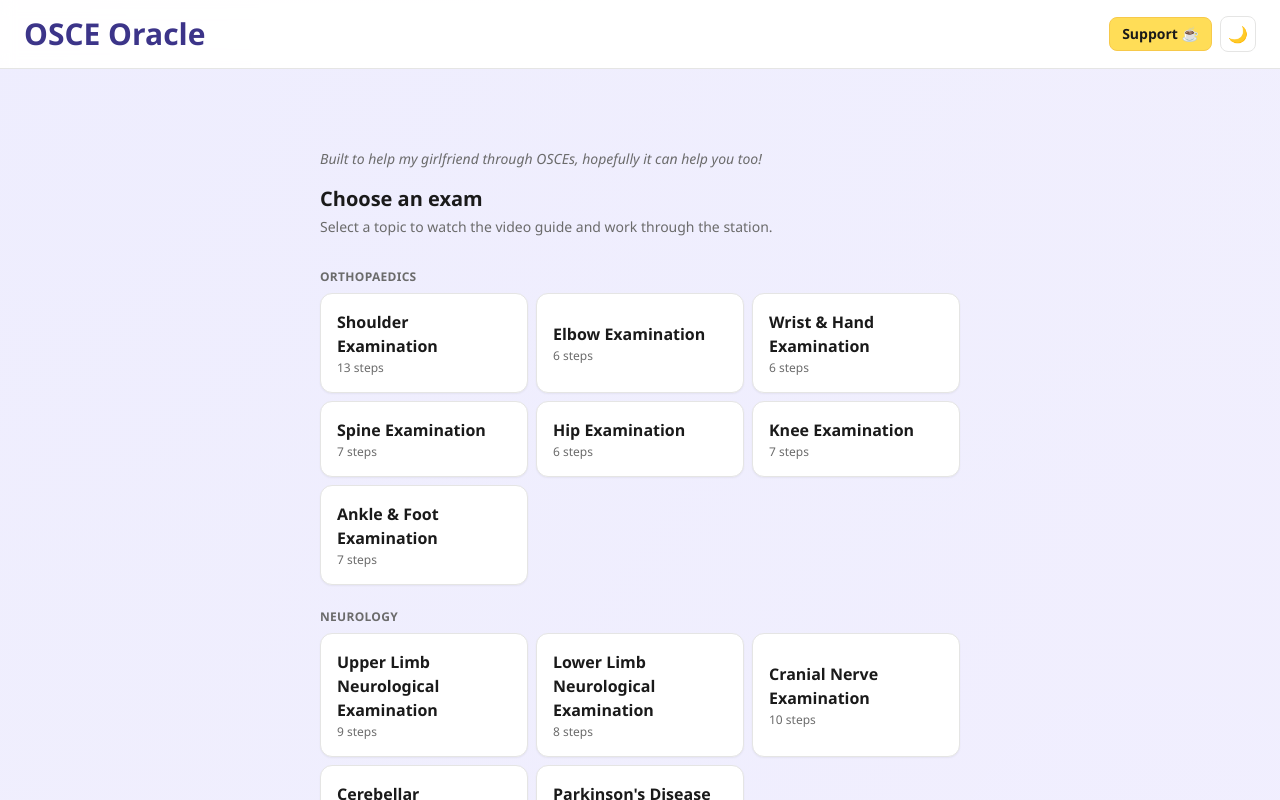
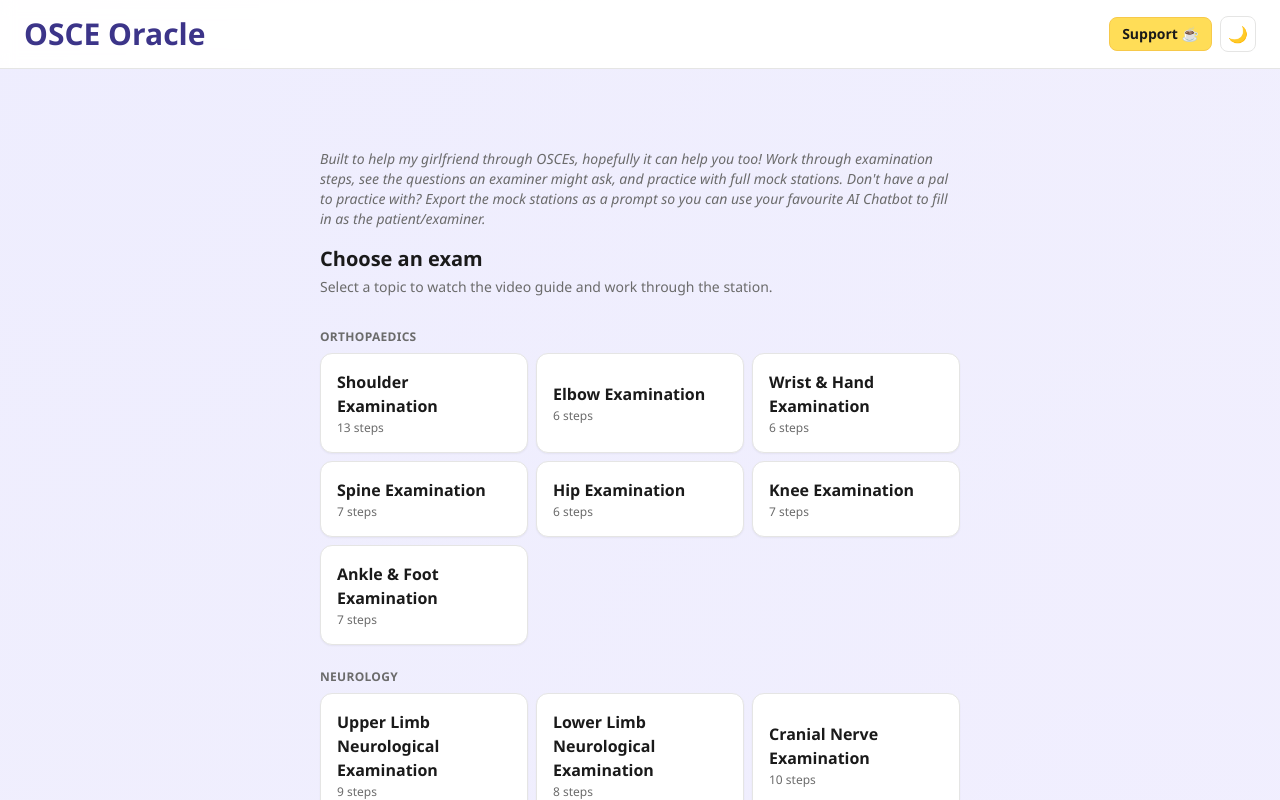
Before and after one commit to amacrutherford/osce, a React (Vite) app in the folder osce/: page / in a window 1280 px wide. Shown: the top 800 px of the page. Built offline with nearby package versions, Linux system fonts and the light colour scheme.

Commit message:
landing text

```diff
--- a/osce/src/components/LandingPage.tsx
+++ b/osce/src/components/LandingPage.tsx
@@ -28,7 +28,9 @@ export function LandingPage({
     <div className="mx-auto w-full max-w-2xl px-4 py-10 md:py-14">
       <div className="mb-8">
         <p className="mb-4 text-sm italic text-[#6b6b6b] dark:text-zinc-400">
-          Built to help my girlfriend through OSCEs, hopefully it can help you too!
+          Built to help my girlfriend through OSCEs, hopefully it can help you too! Work through examination steps, see the questions an examiner might ask, and practice with full mock stations.
+
+          Don't have a pal to practice with? Export the mock stations as a prompt so you can use your favourite AI Chatbot to fill in as the patient/examiner.
         </p>
         <h2 className="text-xl font-bold text-[#1a1a1a] dark:text-zinc-100">Choose an exam</h2>
         <p className="mt-1 text-sm text-[#6b6b6b] dark:text-zinc-400">
```
